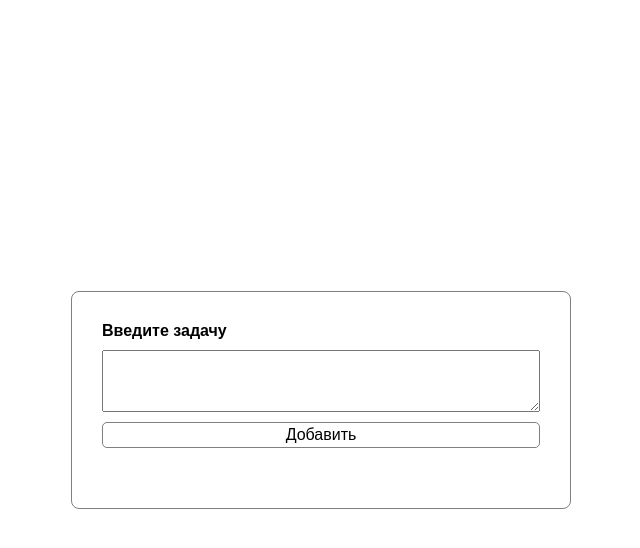
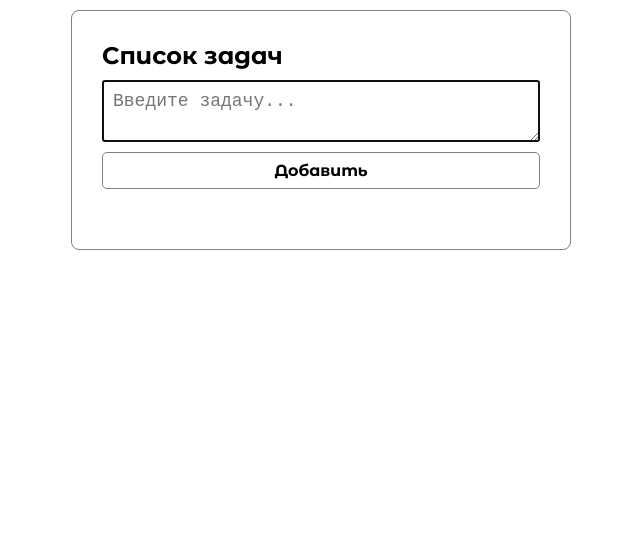
Before and after one commit to Safonov17/todo-light, a plain HTML site: page index.html in a window 1280 px wide. Shown: the whole page, without its empty margins (319-959 px from the left). Drawn offline with Linux system fonts and the light colour scheme.

Commit message:
small changes

```diff
--- a/index.html
+++ b/index.html
@@ -13,8 +13,12 @@
 		<div class="wrapper">
 			<div class="inner">
 				<form class="form">
-					<h4 class="form__title">Введите задачу</h4>
-					<textarea class="form__textarea" style="resize: vertical"></textarea>
+					<h2 class="form__title">Список задач</h2>
+					<textarea
+						class="form__textarea"
+						style="resize: vertical"
+						placeholder="Введите задачу..."
+					></textarea>
 					<button class="form__send-btn" type="submit">Добавить</button>
 					<button class="form__cancel-btn none" type="button">Отмена</button>
 				</form>
--- a/js/index.js
+++ b/js/index.js
@@ -17,6 +17,7 @@ let editId = null
 let isEditTask = false
 
 updateTasksList() // Самый первый рендер задач
+textareaForm.focus()
 
 // LISTENERS
 form.addEventListener('submit', sendTask)
--- a/style/reset.css
+++ b/style/reset.css
@@ -1,10 +1,13 @@
-*{
+@import url('https://fonts.googleapis.com/css2?family=Montserrat+Alternates:wght@400;700&display=swap');
+
+* {
 	padding: 0;
 	margin: 0;
 	box-sizing: border-box;
 }
 
-html, body {
+html,
+body {
 	height: 100%;
 	width: 100%;
 }
@@ -12,7 +15,14 @@ html, body {
 body {
 	display: flex;
 	flex-direction: column;
-    font-family: Arial, "Helvetica Neue", Helvetica, sans-serif;
+	font-family: 'Montserrat Alternates', sans-serif;
+	/* background: linear-gradient(
+		to bottom,
+		rgba(49, 129, 209, 0.8),
+		rgba(28, 63, 98, 0.8)
+	); */
+	background: white, linear-gradient(to bottom, lightgrey, darkgrey);
+	font-weight: 400;
 }
 
 .none {
@@ -28,4 +38,5 @@ button {
 	font-family: inherit;
 	font-size: inherit;
 	cursor: pointer;
+	font-weight: 700;
 }
--- a/style/style.css
+++ b/style/style.css
@@ -1,7 +1,6 @@
 @import './reset.css';
 
-.wrapper{
-    flex-grow: 1;
+.wrapper {
 	display: flex;
 	align-items: center;
 	justify-content: center;
@@ -34,7 +33,7 @@
 .form__send-btn,
 .form__cancel-btn {
 	border: 1px solid grey;
-    padding: 3px;
+	padding: 8px;
 	border-radius: 5px;
 	color: inherit;
 }
@@ -65,7 +64,7 @@
 	}
 }
 
-.task__index{
+.task__index {
 	position: absolute;
 	text-align: right;
 	width: 20px;
@@ -87,14 +86,13 @@
 }
 
 .task.pinned {
-    border-bottom: 2px solid red;
+	border-bottom: 2px solid rgba(255, 69, 0, 0.5);
 }
-
 
 /* Группа кнопок */
 .task__btns {
 	display: flex;
-    column-gap: 5px;
+	column-gap: 10px;
 }
 
 .task__pinned svg path,
@@ -111,7 +109,7 @@
 
 .task__pinned.active svg path,
 .task__pinned:active svg path {
-    stroke: red;
+	stroke: rgba(255, 69, 0, 0.5);
 }
 
 .task__done.active svg path,
```
Also changed, not shown: noun-done-1450854.svg (added). Lines whose indentation alone changed are shown as unchanged.
